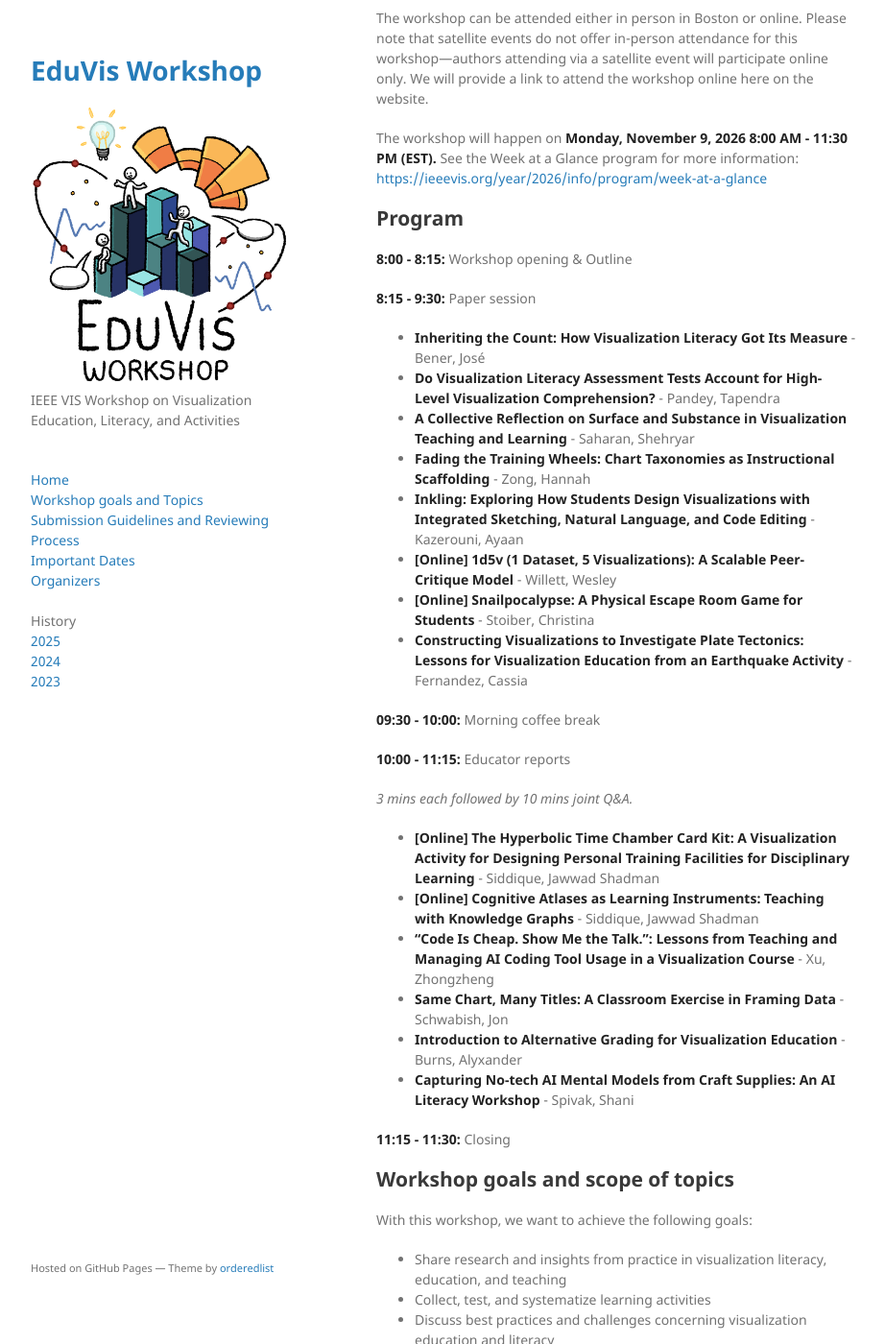
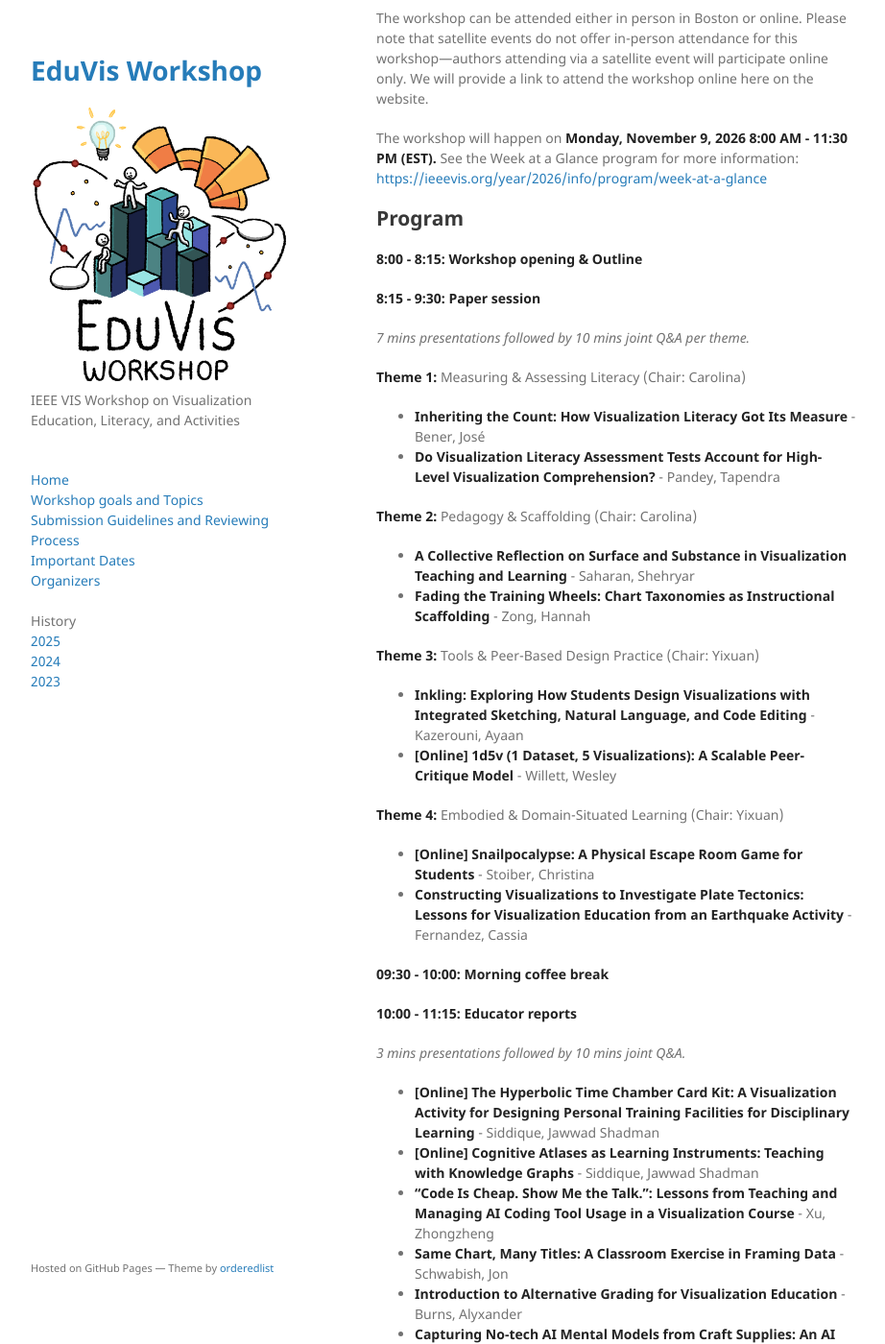
Before and after one commit to ieee-eduvis/ieee-eduvis.github.io, a Jekyll site: the page built from index.md, in a window 1280 px wide and 1400 px high, scrolled down 565 px. Shown: the whole window at 96% size, without its empty margins (178-1100 px from the left). Built offline with Jekyll 4.4.1, drawn with Linux system fonts in a browser that asks for light colours; some of the changed text lies outside the part shown.

Commit message:
add program

```diff
--- a/index.md
+++ b/index.md
@@ -25,24 +25,37 @@ See the Week at a Glance program for more information: <https://ieeevis.org/year
 
 ## Program
 
-**8:00 - 8:15:** Workshop opening & Outline<br>
+**8:00 - 8:15: Workshop opening & Outline**<br>
 
-**8:15 - 9:30:** Paper session<br>
+**8:15 - 9:30: Paper session**<br>
+
+*7 mins presentations followed by 10 mins joint Q&A per theme.*
+
+**Theme 1:** Measuring & Assessing Literacy (Chair: Carolina)
 
 * **Inheriting the Count: How Visualization Literacy Got Its Measure** - Bener, José
 * **Do Visualization Literacy Assessment Tests Account for High-Level Visualization Comprehension?** - Pandey, Tapendra
+
+**Theme 2:** Pedagogy & Scaffolding (Chair: Carolina)
+
 * **A Collective Reflection on Surface and Substance in Visualization Teaching and Learning** - Saharan, Shehryar
 * **Fading the Training Wheels: Chart Taxonomies as Instructional Scaffolding** - Zong, Hannah
+
+**Theme 3:** Tools & Peer-Based Design Practice (Chair: Yixuan)
+
 * **Inkling: Exploring How Students Design Visualizations with Integrated Sketching, Natural Language, and Code Editing** - Kazerouni, Ayaan
 * **[Online] 1d5v (1 Dataset, 5 Visualizations): A Scalable Peer-Critique Model** - Willett, Wesley
+
+**Theme 4:** Embodied & Domain-Situated Learning (Chair: Yixuan)
+
 * **[Online] Snailpocalypse: A Physical Escape Room Game for Students** - Stoiber, Christina
 * **Constructing Visualizations to Investigate Plate Tectonics: Lessons for Visualization Education from an Earthquake Activity** - Fernandez, Cassia
 
-**09:30 - 10:00:** Morning coffee break<br>
+**09:30 - 10:00: Morning coffee break**<br>
 
-**10:00 - 11:15:** Educator reports<br>
+**10:00 - 11:15: Educator reports**<br>
 
-*3 mins each followed by 10 mins joint Q&A.*
+*3 mins presentations followed by 10 mins joint Q&A.*
 
 * **[Online] The Hyperbolic Time Chamber Card Kit: A Visualization Activity for Designing Personal Training Facilities for Disciplinary Learning** - Siddique, Jawwad Shadman
 * **[Online] Cognitive Atlases as Learning Instruments: Teaching with Knowledge Graphs** - Siddique, Jawwad Shadman
@@ -51,7 +64,7 @@ See the Week at a Glance program for more information: <https://ieeevis.org/year
 * **Introduction to Alternative Grading for Visualization Education** - Burns, Alyxander
 * **Capturing No-tech AI Mental Models from Craft Supplies: An AI Literacy Workshop** - Spivak, Shani
 
-**11:15 - 11:30:** Closing<br>
+**11:15 - 11:30: Closing**<br>
 
 ## Workshop goals and scope of topics
 
@@ -101,12 +114,13 @@ All deadlines are at 11:59pm (23:59) AoE ([Anywhere on Earth](https://en.wikiped
 
 * ~~July 3, 2026 extended to July 10, 2026: Paper and Educator Report Submission~~
 * ~~July 27, 2026 extended to July 30, 2026: Author Notification~~
-* **August 14, 2026: Camera-ready Submission**
+* ~~August 14, 2026: Camera-ready Submission~~
 
 Submissions will be accepted through [PCS](https://new.precisionconference.com/submissions).
 
 ## Organizers
 
+* [Carolina Nobre](https://carolinanobre.com/), University of Toronto
 * [Christina Stoiber](https://icmt.fhstp.ac.at/en/team/christina-stoiber), St. Pölten University of Applied Sciences
 * [Fateme Rajabiyazdi](https://fatemerajabiyazdi.github.io/HealthVisFutures), University of Calgary
 * [Mandy Keck](https://pure.fh-ooe.at/en/persons/mandy-keck), University of Applied Sciences Upper Austria
```
